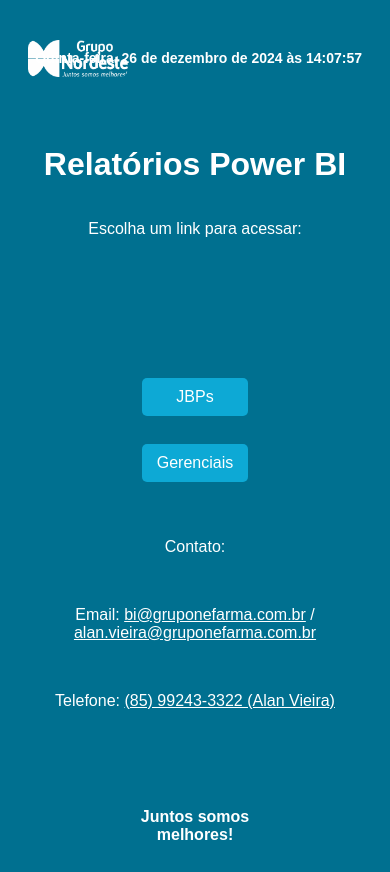
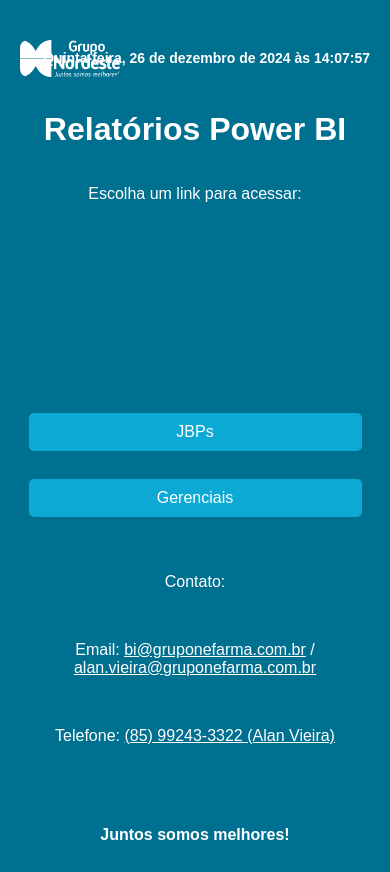
Before and after one commit to BINordeste/links_pbi, a plain HTML site: page index.html in a window 390 px wide. Drawn offline with Linux system fonts and the light colour scheme.

Commit message:
Update styles.css

```diff
--- a/styles.css
+++ b/styles.css
@@ -1,10 +1,9 @@
 body {
     font-family: Arial, sans-serif;
     text-align: center;
-    margin-top: 50px;
+    margin: 0; /* Remove o margin padrão para evitar problemas de espaçamento */
     background-color: #007090; /* Cor de fundo */
     color: white; /* Fonte branca */
-    /* background-image: url('https://github.com/BINordeste/links_pbi/blob/main/LOGO%20GRUPO%20NORDESTE%20BRANCO%20-%20NOVA.png?raw=true'); Caminho relativo da imagem de fundo */
     background-position: center center; /* Centraliza a imagem */
     background-repeat: no-repeat; /* Não repete a imagem */
     background-size: cover; /* Ajusta a imagem para cobrir toda a tela */
@@ -25,6 +24,7 @@ body {
     max-width: 120px; /* Ajuste o tamanho da logo conforme necessário */
     width: 100%; /* Faz com que a logo se ajuste ao tamanho máximo */
     height: auto; /* Mantém a proporção da logo */
+    z-index: 10; /* Garante que a logo não se sobreponha ao conteúdo */
 }
 
 .date-time {
@@ -34,6 +34,7 @@ body {
     font-size: 16px;
     font-weight: bold;
     color: white;
+    z-index: 10; /* Garante que a data/hora não se sobreponha ao conteúdo */
 }
 
 .container {
@@ -41,7 +42,9 @@ body {
     justify-content: center;
     gap: 20px; /* Espaço entre os botões */
     flex-wrap: wrap; /* Adiciona flex-wrap para melhorar a responsividade */
-    margin-top: 80px; /* Espaço superior para evitar sobreposição com a logo */
+    margin-top: 120px; /* Aumentei o espaçamento superior para evitar sobreposição com a logo */
+    width: 100%; /* Garante que a largura da container seja 100% */
+    box-sizing: border-box;
 }
 
 button {
@@ -112,12 +115,13 @@ p {
     .container {
         flex-direction: column;
         align-items: center;
-        gap: 10px; /* Menos espaço entre os botões */
+        gap: 20px; /* Aumenta o espaço entre os botões */
+        margin-top: 150px; /* Aumenta o espaço entre os botões e a logo */
     }
 
     button {
-        width: 100%;
-        max-width: 300px; /* Limita o tamanho máximo do botão */
+        width: 90%; /* Ajusta o tamanho do botão para 90% da largura da tela */
+        max-width: 350px; /* Limita o tamanho máximo do botão */
     }
 
     .footer-text {
```
